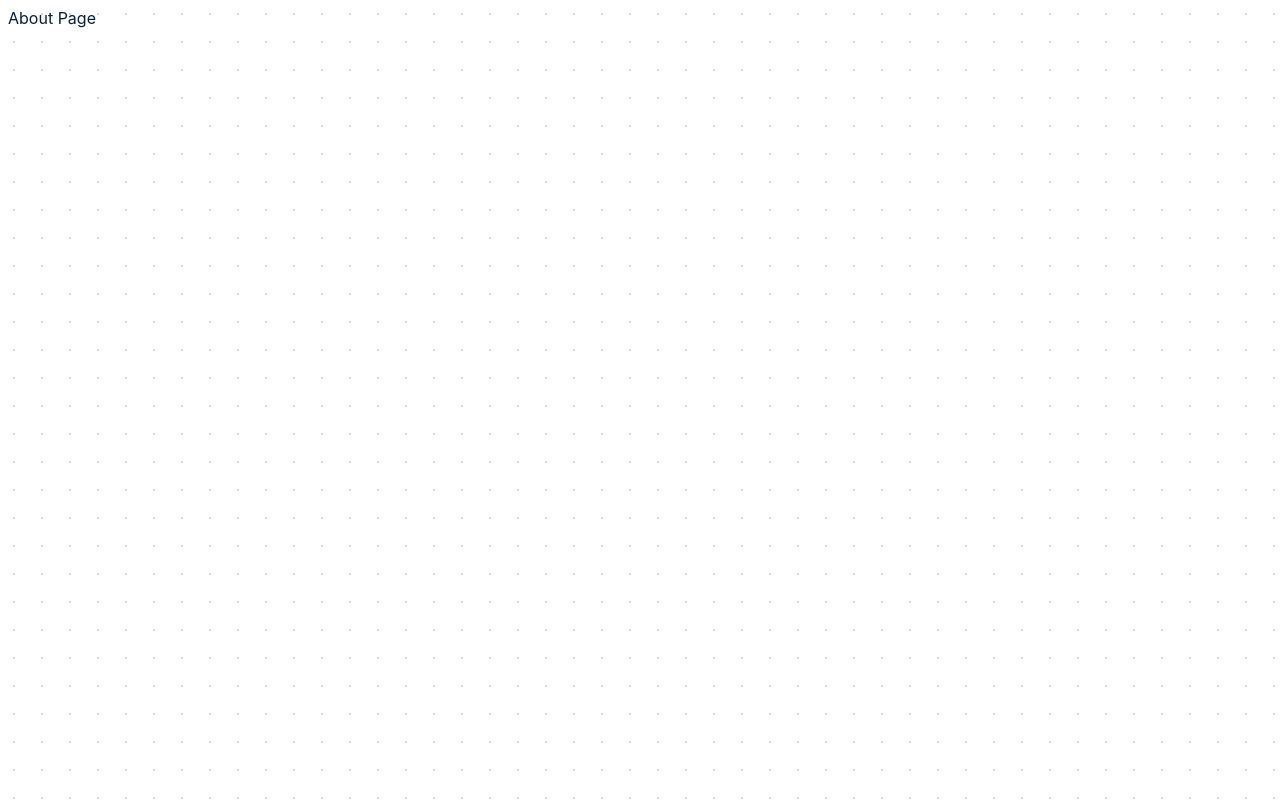
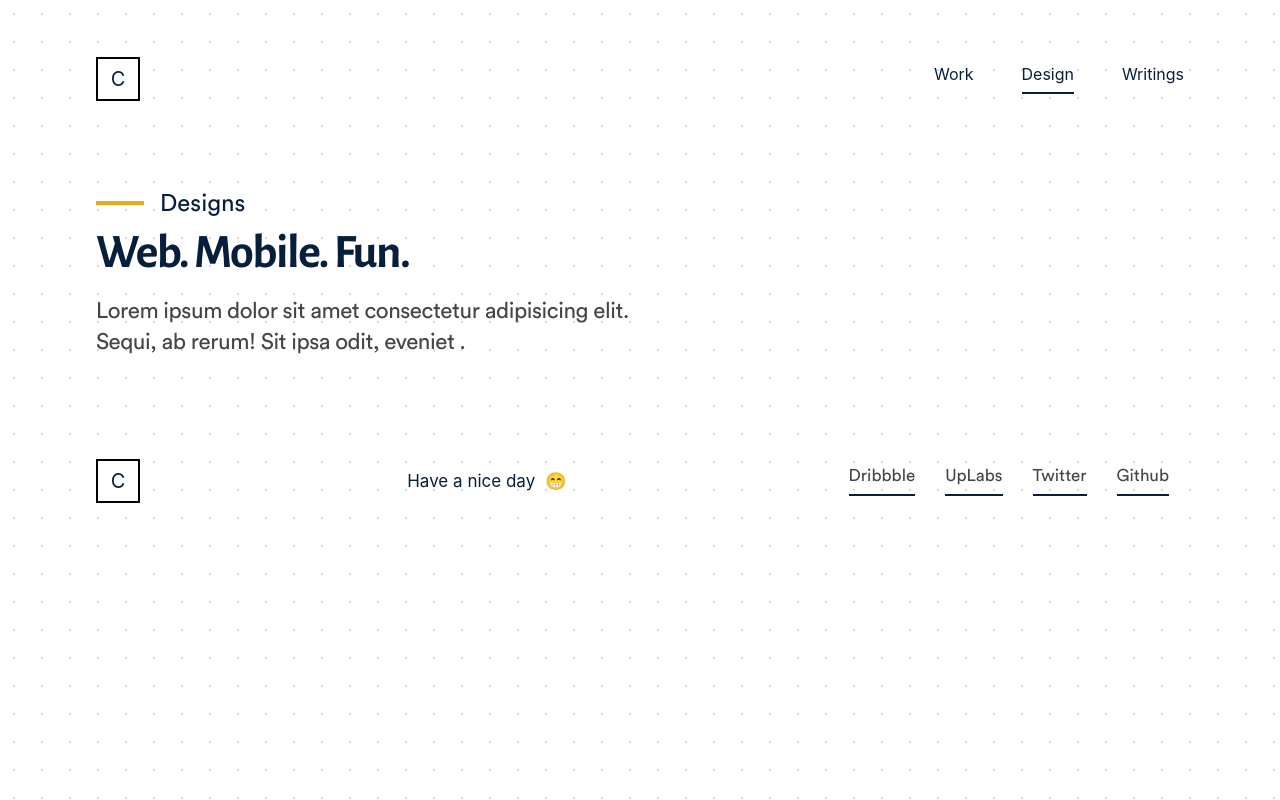
Before and after one commit to casprine/web-1, a React (Create React App) app: page /design in a window 1280 px wide. Built offline with nearby package versions, Linux system fonts and the light colour scheme.

Commit message:
added design page

```diff
--- /dev/null
+++ b/src/components/section/design/index.js
@@ -0,0 +1,23 @@
+import React, { Fragment } from "react";
+import { Header, Layout, SectionHeader, ProjectCard } from "../../common/index";
+import data from "../../../data/index";
+
+const DesginHeader = () => {
+  const { HeadersData } = data;
+  return (
+    <Fragment>
+      <Header />
+      <SectionHeader {...HeadersData[2]} cla />
+    </Fragment>
+  );
+};
+
+const DesignWithLayout = () => (
+  <Fragment>
+    <Layout>
+      <DesginHeader />
+    </Layout>
+  </Fragment>
+);
+
+export default DesignWithLayout;
--- a/src/components/section/work/index.js
+++ b/src/components/section/work/index.js
@@ -8,7 +8,7 @@ const WorkHeader = () => {
   return (
     <Fragment>
       <Header />
-      <SectionHeader {...HeadersData[1]} className="data" />
+      <SectionHeader {...HeadersData[1]} />
     </Fragment>
   );
 };
--- a/src/data/headers.js
+++ b/src/data/headers.js
@@ -1,14 +1,20 @@
 const Headers = [
   {
-    title: "What I do ",
+    title: "services ",
     about: " desgin. web. mobile.",
     description: ` Lorem ipsum dolor sit amet consectetur adipisicing elit. Sequi, ab
       rerum! Sit ipsa odit, eveniet omnis autem quas nihil sunt suscipit
       iure dignissimos eligendi harum, animi vitae nostrum officia alias.`
   },
   {
-    title: "projects i have worked on",
+    title: "projects",
     about: "frontend. web. Open Source",
+    description: ` Lorem ipsum dolor sit amet consectetur adipisicing elit. Sequi, ab
+      rerum! Sit ipsa odit, eveniet .`
+  },
+  {
+    title: "designs",
+    about: "web. mobile. fun.",
     description: ` Lorem ipsum dolor sit amet consectetur adipisicing elit. Sequi, ab
       rerum! Sit ipsa odit, eveniet .`
   }
--- a/src/pages/design.js
+++ b/src/pages/design.js
@@ -1,7 +1,13 @@
 import React, { Fragment } from "react";
-
+import FooterWithLayout from "../components/section/footer/index";
+import DesignWithLayout from "../components/section/design/index";
 const Design = () => {
-  return <Fragment>About Page</Fragment>;
+  return (
+    <Fragment>
+      <DesignWithLayout />
+      <FooterWithLayout />
+    </Fragment>
+  );
 };
 
 export default Design;
```
Also changed, not shown: src/components/section/design/style.scss (added).
